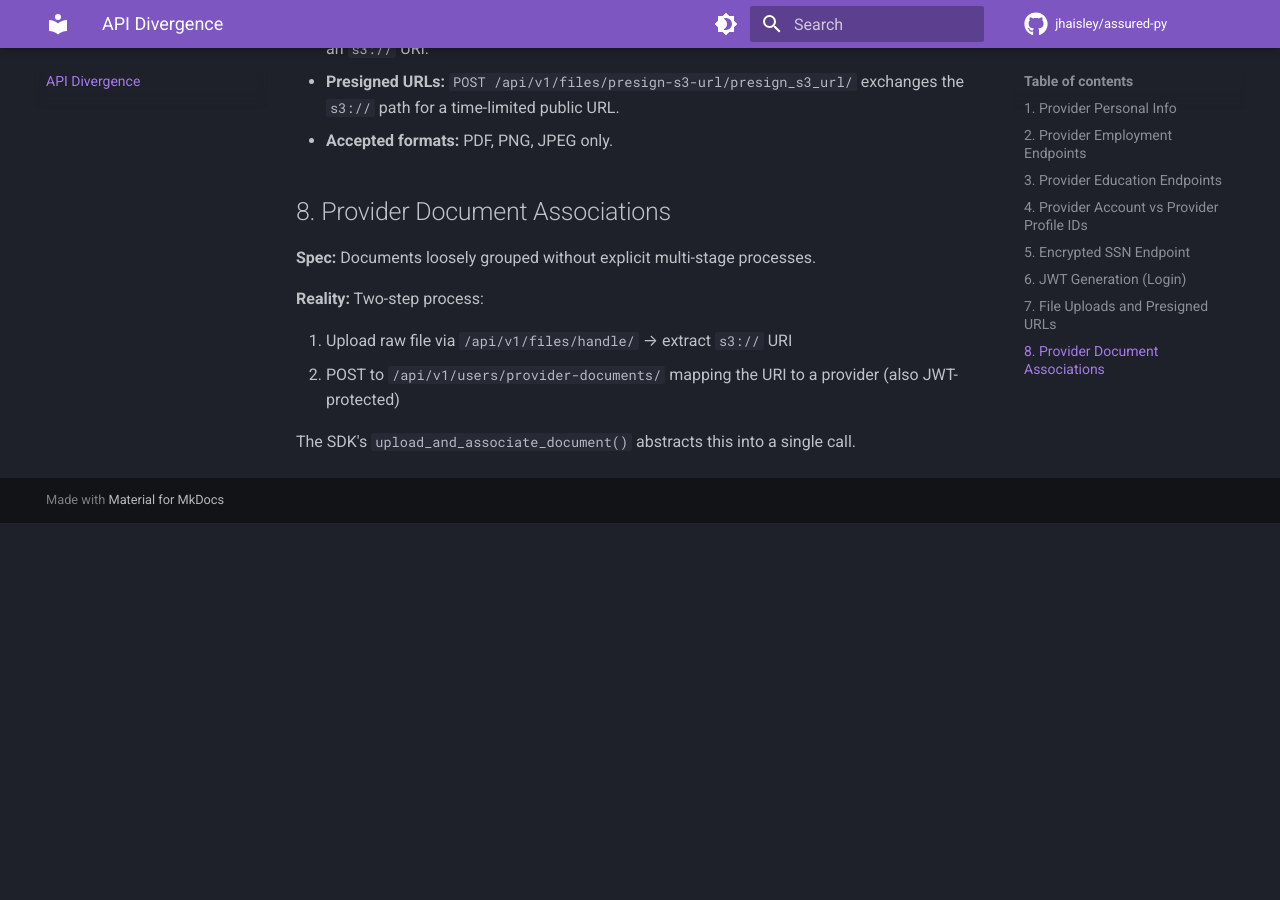
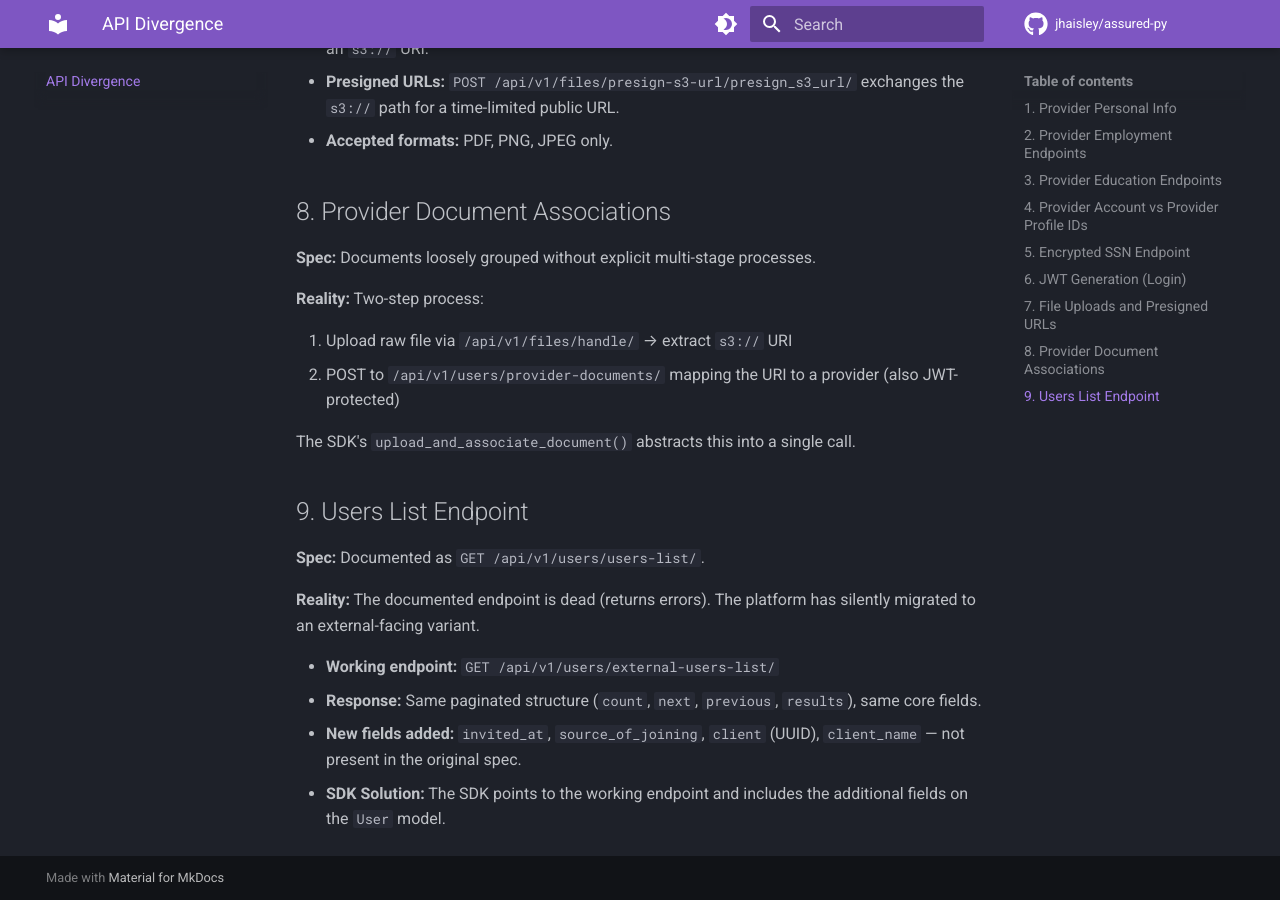
Before and after one commit to jhaisley/assured-py, an MkDocs documentation site: the page built from docs/api-divergence.md, in a window 1280 px wide and 900 px high, scrolled down 2570 px. Built offline with MkDocs 1.6.1 and Material for MkDocs 9.7.7, drawn with Linux system fonts in a browser that asks for light colours; comment, search, counter and statistics services are not loaded; before the commit the page ends 3093 px from its top, so only the background shows below that.

Commit message:
fix: Use undocumented user list endpoint, documented endpoint is dead.

```diff
--- a/docs/api-divergence.md
+++ b/docs/api-divergence.md
@@ -87,3 +87,14 @@ Mixing them causes `404` or `422` errors. The SDK provides `client.providers.get
 2. POST to `/api/v1/users/provider-documents/` mapping the URI to a provider (also JWT-protected)
 
 The SDK's `upload_and_associate_document()` abstracts this into a single call.
+
+## 9. Users List Endpoint
+
+**Spec:** Documented as `GET /api/v1/users/users-list/`.
+
+**Reality:** The documented endpoint is dead (returns errors). The platform has silently migrated to an external-facing variant.
+
+- **Working endpoint:** `GET /api/v1/users/external-users-list/`
+- **Response:** Same paginated structure (`count`, `next`, `previous`, `results`), same core fields.
+- **New fields added:** `invited_at`, `source_of_joining`, `client` (UUID), `client_name` — not present in the original spec.
+- **SDK Solution:** The SDK points to the working endpoint and includes the additional fields on the `User` model.
```
Also changed, not shown: API_Divergence.md (+10 -0 lines), 2 other files.
